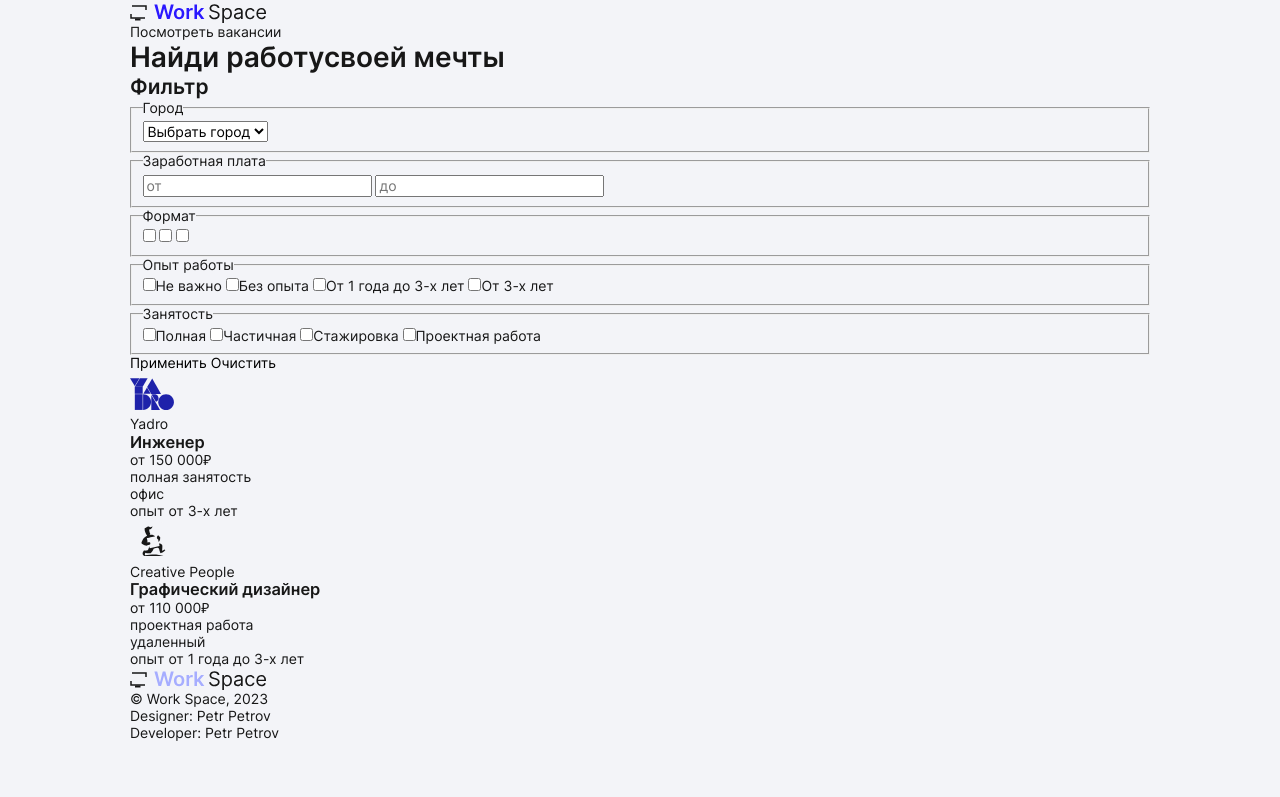
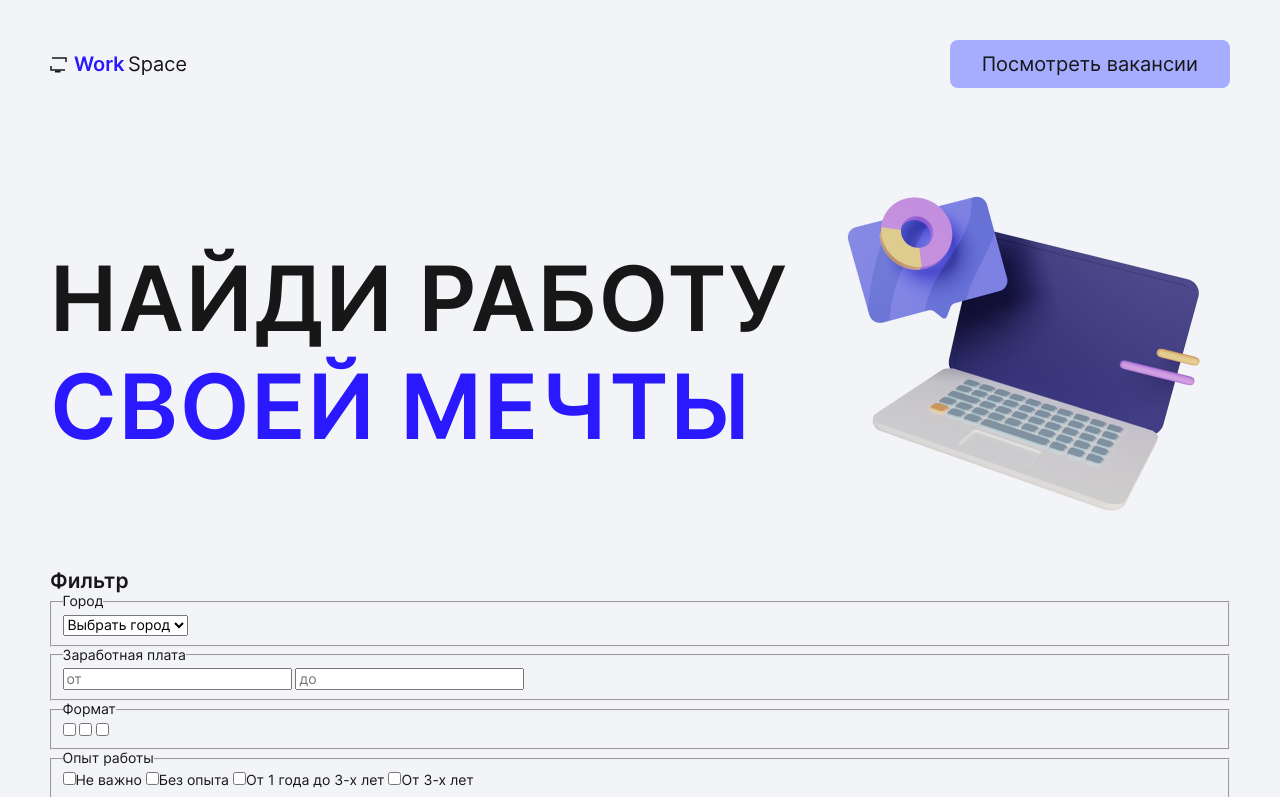
Before and after one commit to EugeneDashko/WorkSpace_site, a website built with webpack: page src/index.html in a window 1280 px wide. Shown: the top 797 px of the page. Built offline with nearby package versions, Linux system fonts and the light colour scheme.

Commit message:
29aug22:57

```diff
--- a/src/index.html
+++ b/src/index.html
@@ -12,7 +12,7 @@
     <div class="container ">
       <div class="header__container">
         <img class="header__logo" src="img/logo.svg" alt="Логотип">
-        <a href="#vacancies" class="heaaer__link">Посмотреть вакансии</a>
+        <a href="#vacancies" class="header__link">Посмотреть вакансии</a>
       </div>
     </div>
   </header>
@@ -20,7 +20,11 @@
   <main>
    <section class="hero">
     <div class="container">
-      <h1 class="hero__title">Найди работу<span class="blue-text">своей мечты</span></h1>
+      <div class="hero__container">
+        <h1 class="hero__title">Найди работу
+          <span class="blue-text">своей мечты</span>
+        </h1>
+      </div>
     </div>
    </section>
 
--- a/src/index.scss
+++ b/src/index.scss
@@ -2,13 +2,13 @@
 @import 'style/fonts';
 @import 'style/var';
 @import 'style/style';
-// @import 'style/header';
+@import 'style/header';
 // @import 'style/navigation';
-// @import 'style/hero';
+@import 'style/hero';
 // @import 'style/slider';
 // @import 'style/price';
 // @import 'style/about';
 // @import 'style/reserve';
 // @import 'style/radio';
-// @import 'style/footer';
+@import 'style/footer';
 // @import 'style/preload';
--- /dev/null
+++ b/src/style/_footer.scss
@@ -0,0 +1,35 @@
+.footer {
+    padding: 50px 0 40px;
+
+    &__container {
+        display: grid;
+        gap: 27px;
+        grid-template-areas:
+        " logo ."
+        " copyright contacts";
+    }
+
+    &__logo {
+        grid-area: logo;
+    }
+
+    &__copyright {
+        grid-area: copyright;
+    }
+
+    &__contacts {
+        grid-area: contacts;
+        justify-self: end;
+        min-width: 180px;
+    }
+
+    &__contact {
+        margin-bottom: 8px;
+            &:last-child {
+                margin-bottom: 0;
+            }
+    }
+
+    &__link {
+    }
+}
--- /dev/null
+++ b/src/style/_header.scss
@@ -0,0 +1,30 @@
+
+.header {
+    padding: 40px 0;
+
+    &__container {
+        display: flex;
+        align-items: center;
+        justify-content: space-between;
+    }
+    &__link {
+        padding: 12px 32px;
+        background-color: #A6ADFF;
+        border-radius: 8px;
+        font-size: 20px;
+    }
+}
+
+
+.header {
+
+    &__container {
+    }
+
+    &__logo {
+    }
+
+
+}
+.container {
+}
--- /dev/null
+++ b/src/style/_hero.scss
@@ -0,0 +1,26 @@
+.hero {
+    padding: 60px 0 50px;
+    &__container {
+        position: relative;
+        padding: 57px 0;
+        &::after {
+            content: '';
+            position: absolute;
+            width: 431px;
+            height: 330px;
+            background: url('../img/laptop.png');
+            background-repeat: no-repeat;
+            background-position: center;
+            background-size: contain;
+            right: -9px;
+            top: 0;
+
+        }
+    }
+    &__title {
+        max-width: 768px;
+        font-size: 90px;
+        letter-spacing: 1.8px;
+        text-transform: uppercase;
+    }
+}
--- a/src/style/_style.scss
+++ b/src/style/_style.scss
@@ -11,6 +11,7 @@ html {
 
 body {
   min-width: 320px;
+  // min-height: 100vh;
   font-family: 'Inter', sans-serif;
   font-size: 14px;
   font-weight: 400;
@@ -20,14 +21,20 @@ body {
 }
 
 .container {
-  max-width: 1440px;
-  padding: 0 130px;
+  --width: 1180px;
+  --padding: 30px;
+  max-width: calc(var(--width) + var(--padding) * 2);
   margin: 0 auto;
+  padding: 0 var(--padding);
 
-//   @include sm {
-//     padding: 0 24px;
-// }
+  // max-width: 1440px;
+  // padding: 0 130px;
+  // margin: 0 auto;
 
+}
+
+.blue-text {
+  color: #2A18FF;
 }
 
 img, svg, video {
```
Also changed, not shown: src/img/laptop.png (added).
